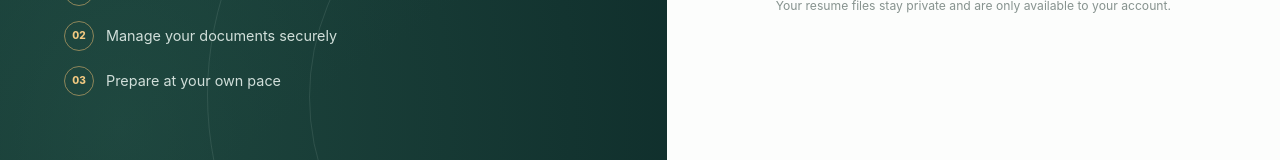
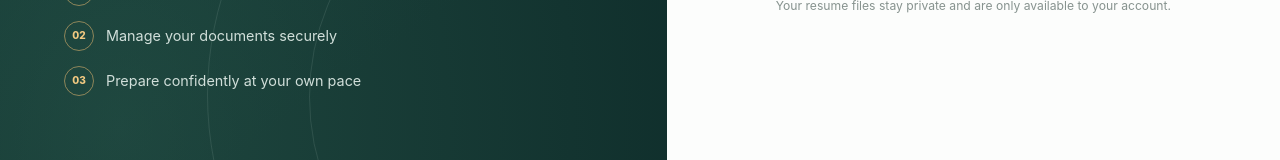
Before and after one commit to s2301945-rgb/careerprep-ai, a Next.js app: page / in a window 1280 px wide. Shown: the part 640-800 px from the top of the page. Built offline with nearby package versions, Linux system fonts and the light colour scheme; no server answers.

Commit message:
feat: clarify preparation message

```diff
--- a/src/components/auth-panel.tsx
+++ b/src/components/auth-panel.tsx
@@ -69,7 +69,7 @@ export function AuthPanel({ sessionNotice = "" }: { sessionNotice?: string }) {
         <div className="auth-proof" aria-label="Workspace features">
           <div><span className="proof-icon" aria-hidden="true">01</span><span>Keep every version close</span></div>
           <div><span className="proof-icon" aria-hidden="true">02</span><span>Manage your documents securely</span></div>
-          <div><span className="proof-icon" aria-hidden="true">03</span><span>Prepare at your own pace</span></div>
+          <div><span className="proof-icon" aria-hidden="true">03</span><span>Prepare confidently at your own pace</span></div>
         </div>
         <div className="story-orbit story-orbit-one" aria-hidden="true" />
         <div className="story-orbit story-orbit-two" aria-hidden="true" />
```
